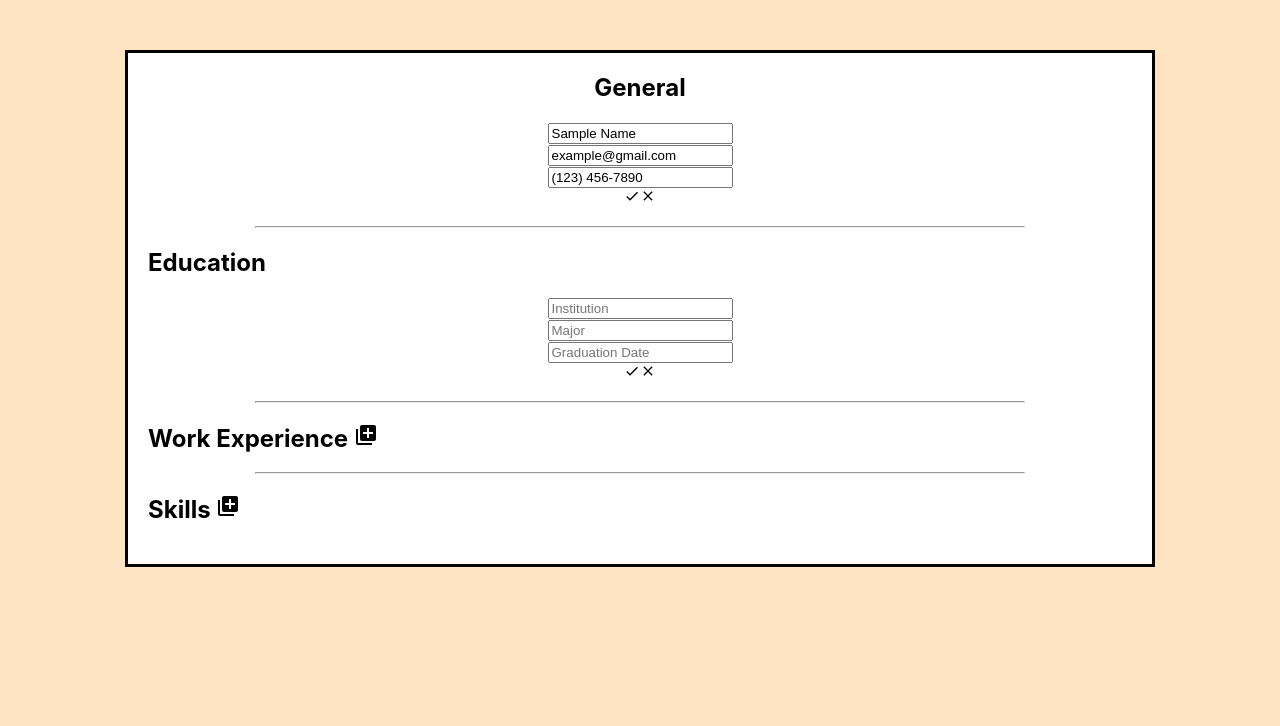
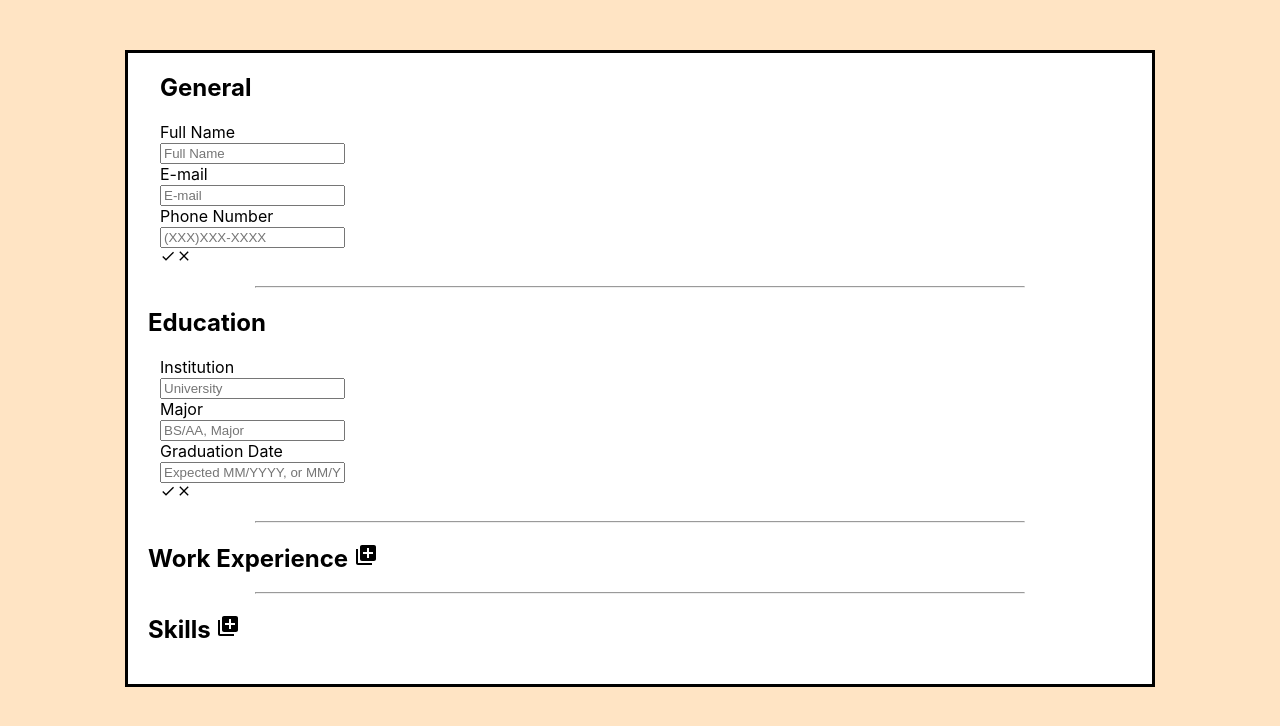
Before and after one commit to Tchao770/CV-Creator, a React (Create React App) app: page / in a window 1280 px wide. Shown: the top 726 px of the page. Built offline with nearby package versions, Linux system fonts and the light colour scheme.

Commit message:
Included labels, repositioned input forms, tightened spacing between elements

```diff
--- a/src/components/Educational.js
+++ b/src/components/Educational.js
@@ -59,9 +59,9 @@ class EducationalInfo extends Component {
         const { schoolName, major, gradDate } = this.state;
         return (
             <div className="eduDisplay" onClick={this.toggleEdit}>
-                <h3>{schoolName}</h3>
-                <p><b>Major: </b> {major}</p>
-                <p><b>Graduation Date: </b> {gradDate}</p>
+                <h3>{major}</h3>
+                <p>{schoolName}</p>
+                <p>Graduation: {gradDate}</p>
             </div>
         );
     }
@@ -71,11 +71,14 @@ class EducationalInfo extends Component {
         const { schoolName, major, gradDate } = this.state;
         return (
             <div className={classname}>
-                <input name="schoolName" placeholder="Institution"
+                <label>Institution</label><br />
+                <input name="schoolName" placeholder="University"
                     value={schoolName} onChange={this.handleChange} /><br />
-                <input name="major" placeholder="Major"
+                <label>Major</label><br />
+                <input name="major" placeholder="BS/AA, Major"
                     value={major} onChange={this.handleChange} /><br />
-                <input name="gradDate" placeholder="Graduation Date"
+                <label>Graduation Date</label><br />
+                <input name="gradDate" placeholder="Expected MM/YYYY, or MM/YYYY"
                     value={gradDate} onChange={this.handleChange} /><br />
                 <MdDone className="buttons" onClick={this.handleSave} />
                 <MdClear className="buttons" onClick={this.handleCancel} />
--- a/src/components/General.js
+++ b/src/components/General.js
@@ -5,9 +5,9 @@ class GeneralInfo extends Component {
     constructor() {
         super();
         this.state = {
-            fullName: "Sample Name",
-            email: "example@gmail.com",
-            number: "(123) 456-7890",
+            fullName: "",
+            email: "",
+            number: "",
             editMode: true
         };
         this.temp = {
@@ -72,14 +72,17 @@ class GeneralInfo extends Component {
         return (
             <div className={classname}>
                 <h2>General</h2>
+                <label>Full Name</label><br />
                 <input name="fullName" type="text" placeholder="Full Name"
                     value={fullName} onChange={this.handleChange} /><br />
+                <label>E-mail</label><br />
                 <input name="email" type="email" placeholder="E-mail"
                     value={email} onChange={this.handleChange} /><br />
-                <input name="number" placeholder="Phone Number"
+                <label>Phone Number</label><br />
+                <input name="number" placeholder="(XXX)XXX-XXXX"
                     value={number} onChange={this.handleChange} /><br />
-                <MdDone className="buttons" onClick={this.handleSave}/>
-                <MdClear className="buttons" onClick={this.handleCancel}/>
+                <MdDone className="buttons" onClick={this.handleSave} />
+                <MdClear className="buttons" onClick={this.handleCancel} />
             </div>
         );
     }
--- a/src/components/Practical.js
+++ b/src/components/Practical.js
@@ -7,14 +7,16 @@ class PracticalInfo extends Component {
         this.state = {
             companyName: "",
             position: "",
-            yearsWorked: "",
+            timeBegin: "",
+            timeEnd: "",
             task: "",
             editMode: true
         };
         this.temp = {
             companyName: "",
             position: "",
-            yearsWorked: "",
+            timeBegin: "",
+            timeEnd: "",
         }
         this.handleChange = this.handleChange.bind(this);
         this.handleSave = this.handleSave.bind(this);
@@ -48,11 +50,12 @@ class PracticalInfo extends Component {
     }
 
     handleCancel(event) {
-        const { companyName, position, yearsWorked } = this.temp;
+        const { companyName, position, timeBegin, timeEnd } = this.temp;
         this.setState({
             companyName: companyName,
             position: position,
-            yearsWorked: yearsWorked,
+            timeBegin: timeBegin,
+            timeEnd: timeEnd,
             editMode: false
         });
     }
@@ -64,14 +67,13 @@ class PracticalInfo extends Component {
 
 
     renderDisplay() {
-        const { companyName, position, yearsWorked, task } = this.state;
+        const { companyName, position, timeBegin, timeEnd, task } = this.state;
         const taskArr = task.split(/\r?\n/);
 
         return (
             <div className="eduDisplay" onClick={this.toggleEdit}>
-                <h3>{companyName}</h3>
-                <p><b>Position: </b> {position}</p>
-                <p><b>Years worked: </b> {yearsWorked}</p>
+                <h3>{position}</h3>
+                <p>{companyName}, {timeBegin} - {timeEnd}</p>
                 <ul>
                     {
                         taskArr.map(task => {
@@ -85,16 +87,23 @@ class PracticalInfo extends Component {
 
     renderEdit() {
         const { classname } = this.props;
-        const { companyName, position, yearsWorked, task } = this.state;
+        const { companyName, position, timeBegin, timeEnd, task } = this.state;
         return (
             <div className={[classname, "pracDisplay"].join(' ')}>
-                <input name="companyName" placeholder="Company"
+                <label>Company Name</label><br />
+                <input name="companyName" placeholder="Name of Company"
                     value={companyName} onChange={this.handleChange} /><br />
-                <input name="position" placeholder="Position"
+                <label>Position</label><br />
+                <input name="position" placeholder="Fullstack Developer, etc."
                     value={position} onChange={this.handleChange} /><br />
-                <input name="yearsWorked" placeholder="Years Worked"
-                    value={yearsWorked} onChange={this.handleChange} /><br />
-                <textarea name="task" placeholder="Tasks(Press enter for new task)" value={task} rows="10" cols="22" onChange={this.handleChange} /><br />
+                <label>First Month of Employment</label><br />
+                <input name="timeBegin" placeholder="MM/YYYY"
+                    value={timeBegin} onChange={this.handleChange} /><br />
+                <label>Last Month of Employment</label><br />
+                <input name="timeEnd" placeholder="MM/YYYY or Current"
+                    value={timeEnd} onChange={this.handleChange} /><br />
+                <label>Relevant Tasks</label><br/>
+                <textarea name="task" placeholder="Press enter for new task" value={task} rows="10" cols="22" onChange={this.handleChange} /><br />
                 <MdDone className="buttons" onClick={this.handleSave} />
                 <MdClear className="buttons" onClick={this.handleCancel} />
                 <MdDelete className="buttons" onClick={this.removeButton} />
--- a/src/components/Skills.js
+++ b/src/components/Skills.js
@@ -62,14 +62,14 @@ class SkillInfo extends Component {
         const { skill, level } = this.state;
         const rating = [];
 
-        for(let i = 0; i < level; i++){
+        for (let i = 0; i < level; i++) {
             rating.push("O");
         }
 
         return (
             <div className="eduDisplay" onClick={this.toggleEdit}>
-                <h3>Skill: {skill}</h3>
-                <p><b>level: </b> {rating}</p>
+                <h3>- {skill} {rating}</h3>
+                {/*<p><b></b> {rating}</p>*/}
             </div>
         );
     }
@@ -79,13 +79,15 @@ class SkillInfo extends Component {
         const { skill, level } = this.state;
         return (
             <div className={classname}>
-                <input name="skill" placeholder="Skill"
+                <label>Skill</label><br />
+                <input name="skill" placeholder="C++, Python, etc."
                     value={skill} onChange={this.handleChange} /><br />
+                {/*<label>Level (Out of 10)</label><br />
                 <input type="number" name="level"
-                    value={level} onChange={this.handleChange} /><br />
-                <MdDone className="buttons" onClick={this.handleSave}/>
-                <MdClear className="buttons" onClick={this.handleCancel}/>
-                <MdDelete className="buttons" onClick={this.removeButton}/>
+                value={level} onChange={this.handleChange} /><br />*/}
+                <MdDone className="buttons" onClick={this.handleSave} />
+                <MdClear className="buttons" onClick={this.handleCancel} />
+                <MdDelete className="buttons" onClick={this.removeButton} />
             </div>
         );
     }
--- a/src/styles/App.css
+++ b/src/styles/App.css
@@ -1,3 +1,15 @@
+h3{
+  margin-bottom: 0;
+}
+input{
+  columns: 50;
+}
+p{
+  margin: 0;
+}
+ul{
+  margin-top: 0;
+}
 .container {
   position: relative;
   margin: auto;
@@ -7,11 +19,12 @@
   margin-top: 50px;
   background-color: white;
 }
-body{
+
+body {
   background-color: bisque;
 }
 
-.sideButton{
+.sideButton {
   position: absolute;
   background-color: antiquewhite;
   width: 20px;
@@ -23,7 +36,8 @@ body{
 }
 
 .sectionCard {
-  text-align: center;
+  text-align: left;
+  padding-left: 2em;
   padding-bottom: 10px;
 }
 
@@ -37,19 +51,19 @@ body{
   padding-left: 40px;
 }
 
-.genDisplay:hover, .eduDisplay:hover{
+.genDisplay:hover, .eduDisplay:hover {
   background-color: antiquewhite;
   animation-duration: 0.5ms;
   user-select: none;
   transition-duration: 0.4s;
 }
 
-.pracDisplay{
+.pracDisplay {
   text-align: left;
   padding-left: 2em;
 }
 
-.buttons:hover{
+.buttons:hover {
   background-color: rgb(253, 197, 123);
   animation-duration: 0.5ms;
   user-select: none;
```
Also changed, not shown: src/App.js (+4 -4 lines), 1 other file (tests, documents, lock files or other folders).
